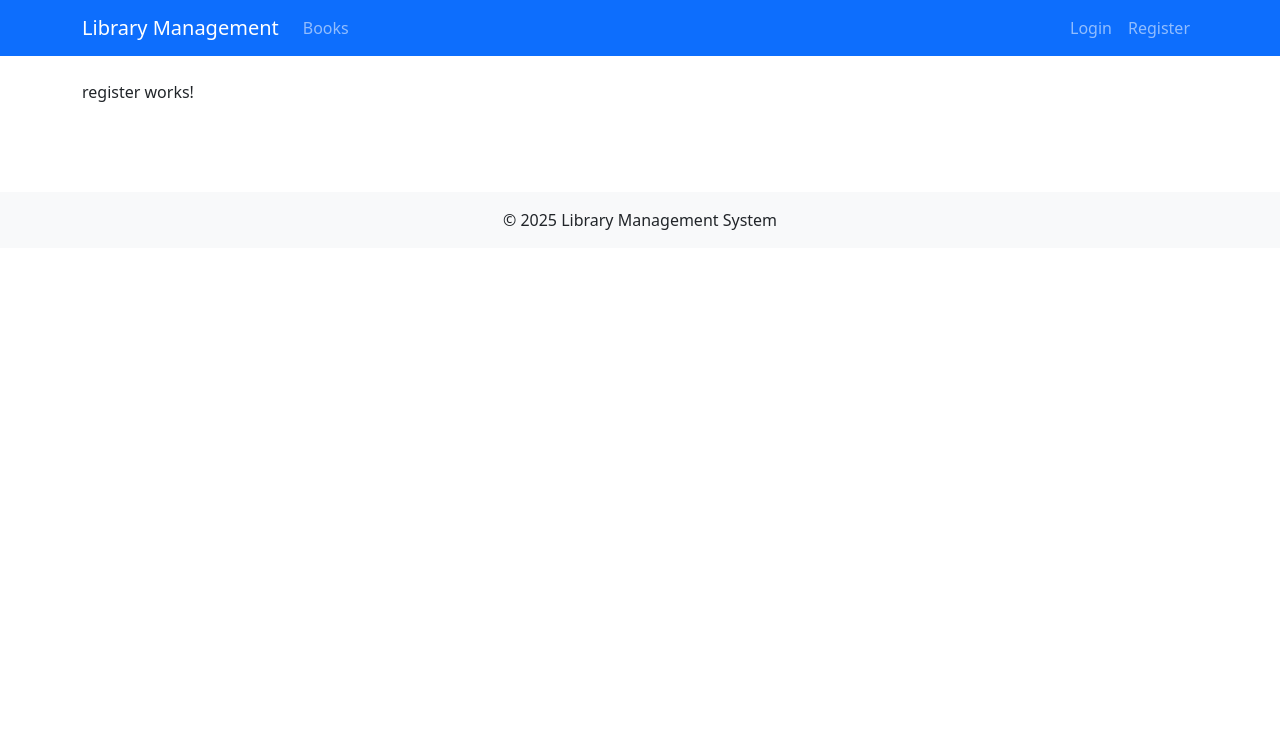
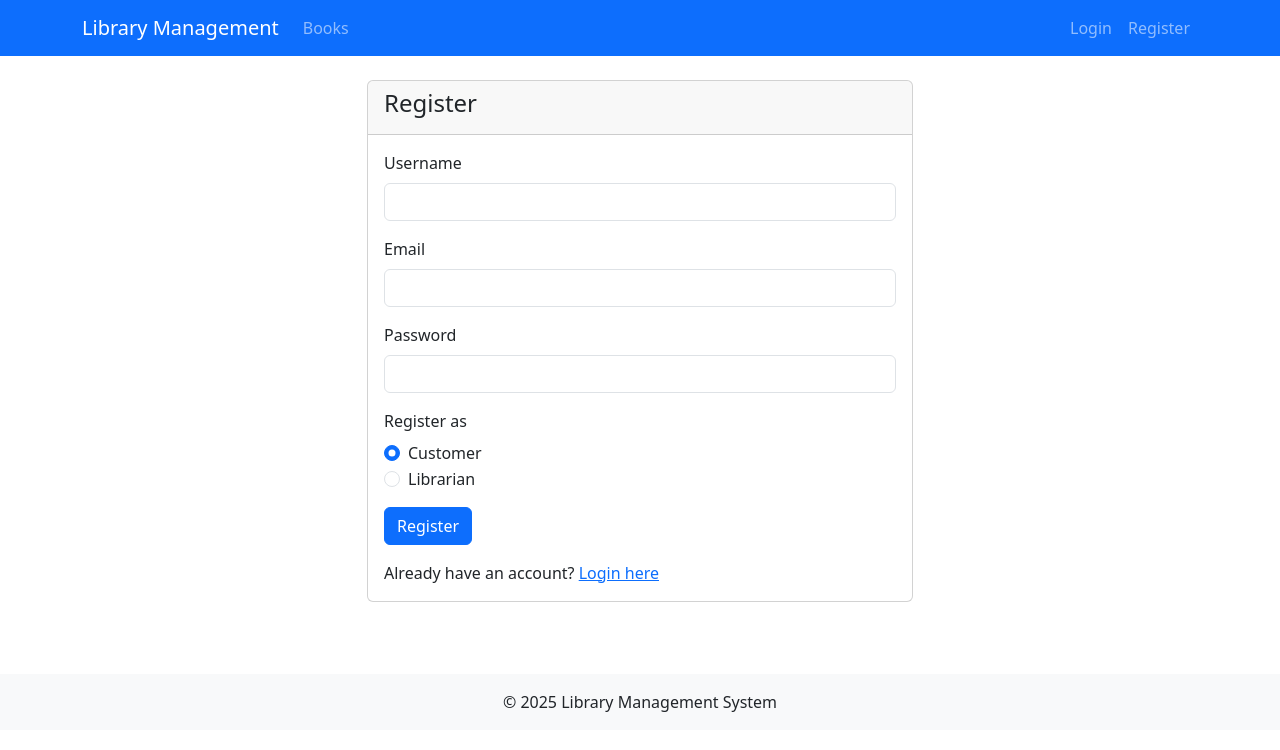
Before and after one commit to nmmauro/LibraryManagement, an Angular app in the folder library-management-ui/: page /register in a window 1280 px wide. Shown: the top 750 px of the page. Built offline with nearby package versions, Linux system fonts and the light colour scheme.

Commit message:
Login/registration working

```diff
--- a/library-management-ui/src/app/components/auth/login/login.component.html
+++ b/library-management-ui/src/app/components/auth/login/login.component.html
@@ -1 +1,52 @@
-<p>login works!</p>
+<div class="row justify-content-center">
+  <div class="col-md-6">
+    <div class="card">
+      <div class="card-header">
+        <h4>Login</h4>
+      </div>
+      <div class="card-body">
+        <form (ngSubmit)="onSubmit()">
+          <div class="alert alert-danger" *ngIf="errorMessage">
+            {{ errorMessage }}
+          </div>
+
+          <div class="mb-3">
+            <label for="email" class="form-label">Email</label>
+            <input
+              type="email"
+              class="form-control"
+              id="email"
+              name="email"
+              [(ngModel)]="model.email"
+              required
+            >
+          </div>
+
+          <div class="mb-3">
+            <label for="password" class="form-label">Password</label>
+            <input
+              type="password"
+              class="form-control"
+              id="password"
+              name="password"
+              [(ngModel)]="model.password"
+              required
+            >
+          </div>
+
+          <button
+            type="submit"
+            class="btn btn-primary"
+            [disabled]="isLoading"
+          >
+            {{ isLoading ? 'Logging in...' : 'Login' }}
+          </button>
+
+          <div class="mt-3">
+            <p class="mb-0">Don't have an account? <a routerLink="/register">Register here</a></p>
+          </div>
+        </form>
+      </div>
+    </div>
+  </div>
+</div>
--- a/library-management-ui/src/app/components/auth/login/login.component.ts
+++ b/library-management-ui/src/app/components/auth/login/login.component.ts
@@ -1,11 +1,41 @@
 import { Component } from '@angular/core';
+import { CommonModule } from '@angular/common';
+import { FormsModule } from '@angular/forms';
+import { Router } from '@angular/router';
+import { AuthService } from '../../../services/auth.service';
 
 @Component({
   selector: 'app-login',
-  imports: [],
+  standalone: true,
+  imports: [CommonModule, FormsModule],
   templateUrl: './login.component.html',
   styleUrl: './login.component.css'
 })
 export class LoginComponent {
+  model = {
+    email: '',
+    password: ''
+  };
+  errorMessage = '';
+  isLoading = false;
 
+  constructor(
+    private authService: AuthService,
+    private router: Router
+  ) {}
+
+  onSubmit(): void {
+    this.isLoading = true;
+    this.errorMessage = '';
+
+    this.authService.login(this.model).subscribe({
+      next: () => {
+        this.router.navigate(['/books']);
+      },
+      error: (error) => {
+        this.errorMessage = error.error?.message || 'Invalid credentials. Please try again.';
+        this.isLoading = false;
+      }
+    });
+  }
 }
--- a/library-management-ui/src/app/components/auth/register/register.component.html
+++ b/library-management-ui/src/app/components/auth/register/register.component.html
@@ -1 +1,98 @@
-<p>register works!</p>
+<div class="row justify-content-center">
+  <div class="col-md-6">
+    <div class="card">
+      <div class="card-header">
+        <h4>Register</h4>
+      </div>
+      <div class="card-body">
+        <form (ngSubmit)="onSubmit()">
+          <div class="alert alert-danger" *ngIf="errorMessage">
+            {{ errorMessage }}
+          </div>
+          <div class="alert alert-success" *ngIf="successMessage">
+            {{ successMessage }}
+          </div>
+
+          <div class="mb-3">
+            <label for="username" class="form-label">Username</label>
+            <input
+              type="text"
+              class="form-control"
+              id="username"
+              name="username"
+              [(ngModel)]="model.username"
+              required
+            >
+          </div>
+
+          <div class="mb-3">
+            <label for="email" class="form-label">Email</label>
+            <input
+              type="email"
+              class="form-control"
+              id="email"
+              name="email"
+              [(ngModel)]="model.email"
+              required
+            >
+          </div>
+
+          <div class="mb-3">
+            <label for="password" class="form-label">Password</label>
+            <input
+              type="password"
+              class="form-control"
+              id="password"
+              name="password"
+              [(ngModel)]="model.password"
+              required
+            >
+          </div>
+
+          <div class="mb-3">
+            <label class="form-label">Register as</label>
+            <div class="form-check">
+              <input
+                class="form-check-input"
+                type="radio"
+                name="role"
+                id="roleCustomer"
+                value="Customer"
+                [(ngModel)]="model.role"
+                checked
+              >
+              <label class="form-check-label" for="roleCustomer">
+                Customer
+              </label>
+            </div>
+            <div class="form-check">
+              <input
+                class="form-check-input"
+                type="radio"
+                name="role"
+                id="roleLibrarian"
+                value="Librarian"
+                [(ngModel)]="model.role"
+              >
+              <label class="form-check-label" for="roleLibrarian">
+                Librarian
+              </label>
+            </div>
+          </div>
+
+          <button
+            type="submit"
+            class="btn btn-primary"
+            [disabled]="isLoading"
+          >
+            {{ isLoading ? 'Registering...' : 'Register' }}
+          </button>
+
+          <div class="mt-3">
+            <p class="mb-0">Already have an account? <a routerLink="/login">Login here</a></p>
+          </div>
+        </form>
+      </div>
+    </div>
+  </div>
+</div>
--- a/library-management-ui/src/app/components/auth/register/register.component.ts
+++ b/library-management-ui/src/app/components/auth/register/register.component.ts
@@ -1,11 +1,49 @@
 import { Component } from '@angular/core';
+import { CommonModule } from '@angular/common';
+import { FormsModule } from '@angular/forms';
+import { Router, RouterLink } from '@angular/router';
+import { AuthService } from '../../../services/auth.service';
 
 @Component({
   selector: 'app-register',
-  imports: [],
+  standalone: true,
+  imports: [CommonModule, FormsModule, RouterLink],
   templateUrl: './register.component.html',
   styleUrl: './register.component.css'
 })
 export class RegisterComponent {
+  model = {
+    username: '',
+    email: '',
+    password: '',
+    role: 'Customer'
+  };
+  errorMessage = '';
+  successMessage = '';
+  isLoading = false;
 
+  constructor(
+    private authService: AuthService,
+    private router: Router
+  ) {}
+
+  onSubmit(): void {
+    this.isLoading = true;
+    this.errorMessage = '';
+    this.successMessage = '';
+
+    this.authService.register(this.model).subscribe({
+      next: () => {
+        this.successMessage = 'Registration successful! You can now log in.';
+        this.isLoading = false;
+        setTimeout(() => {
+          this.router.navigate(['/login']);
+        }, 2000);
+      },
+      error: (error) => {
+        this.errorMessage = error.error?.message || 'Registration failed. Please try again.';
+        this.isLoading = false;
+      }
+    });
+  }
 }
```
